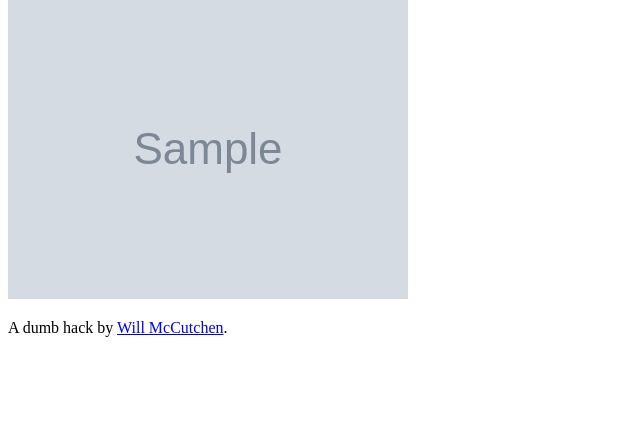
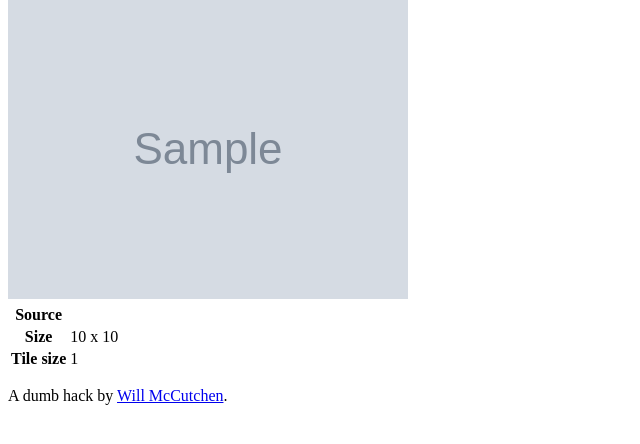
Before and after one commit to mccutchen/triangulizor-app, a Python web app: template templates/image.html in a window 1280 px wide. Shown: the part 81-525 px from the top of the page, without its empty margins (0-640 px from the left). Run offline with Jinja, Linux system fonts and the light colour scheme; the template is opened without the code that fills it: most values are stand-ins (such as "Sample title", 1, 10 or a date in 2020); grey boxes marked "Sample" are stand-in pictures.

Commit message:
Display most recent images

```diff
--- a/main.py
+++ b/main.py
@@ -71,7 +71,8 @@ class IndexHandler(BaseHandler):
 
 class ImageCollectionHandler(BaseHandler):
     def get(self):
-        pass
+        images = models.Image.all().order('-created_at').fetch(25)
+        return self.render('images.html', { 'images': images })
 
     def post(self):
         url = self.request.get('url')
--- /dev/null
+++ b/templates/_image.html
@@ -0,0 +1,17 @@
+<div class="image">
+    <img src="{{ image.url }}">
+    <table class="metadata">
+        <tr>
+            <th>Source</th>
+            <td><a href="{{ image.source_url }}"></td>
+        </tr>
+        <tr>
+            <th>Size</th>
+            <td>{{ image.width }} x {{ image.height }}</td>
+        </tr>
+        <tr>
+            <th>Tile size</th>
+            <td>{{ "auto" if image.tile_size == 0 else image.tile_size }}</td>
+        </tr>
+    </table>
+</div>
--- a/templates/image.html
+++ b/templates/image.html
@@ -1,7 +1,5 @@
 {% extends "base.html" %}
 
 {% block content %}
-    <div class="image">
-        <img src="{{ image.url }}">
-    </div>
+    {% include "_image.html" %}
 {% endblock %}
```
Also changed, not shown: templates/images.html (added, +7 -0 lines).
